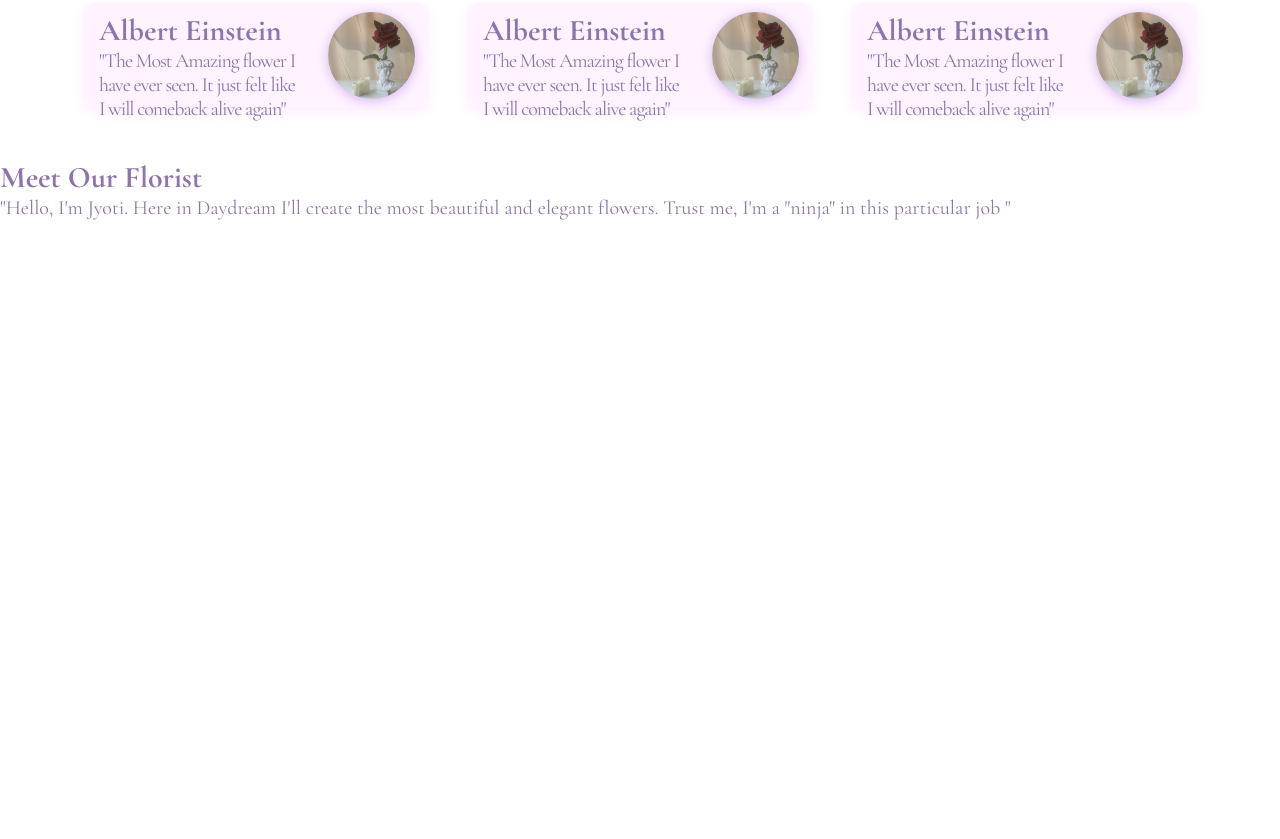
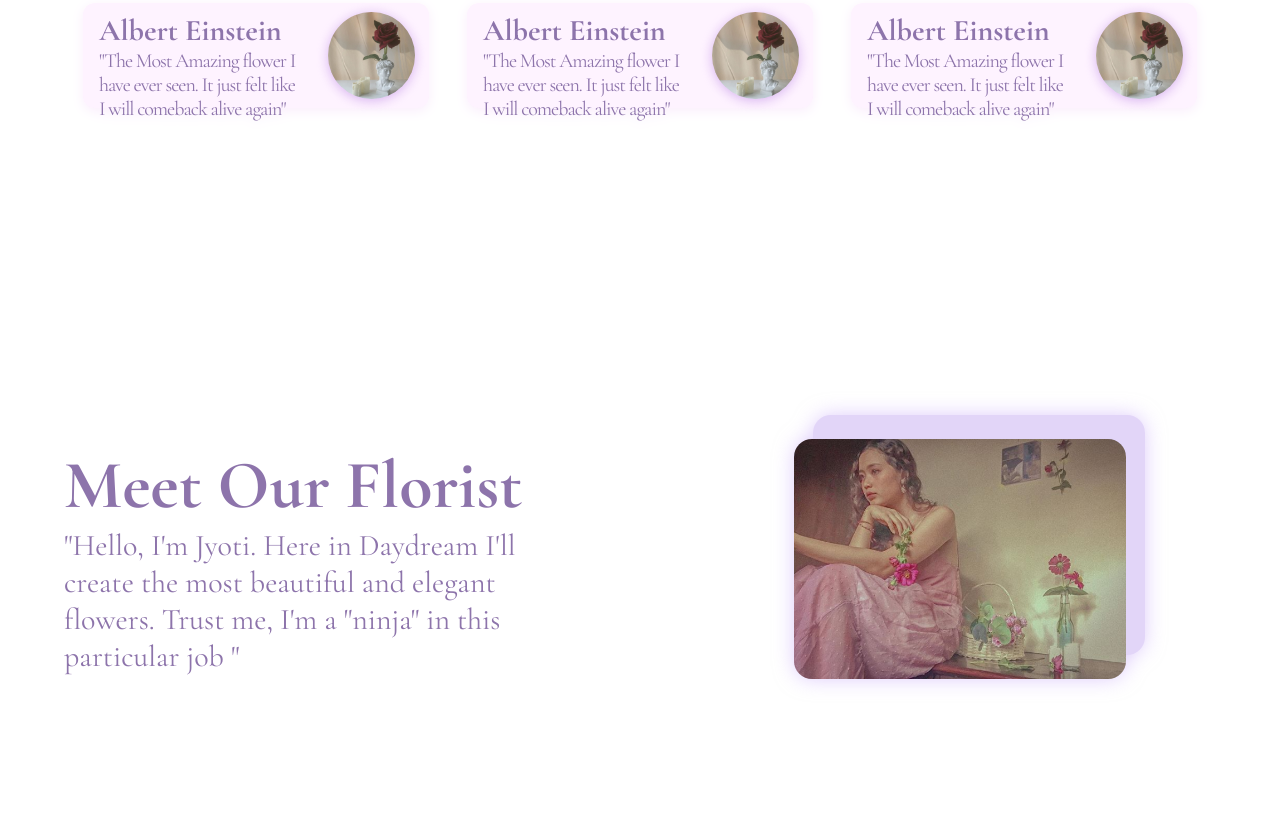
Before and after one commit to moriishika/daydream, a plain HTML site: page views/index.html in a window 1280 px wide. Shown: the part 2361-3200 px from the top of the page. Drawn offline with nearby package versions, Linux system fonts and the light colour scheme.

Commit message:
florist section has styled

```diff
--- a/assets/css/Home/home.css
+++ b/assets/css/Home/home.css
@@ -43,7 +43,7 @@
 .daydream-reasons h1{
     font-size: 4.3rem;
     text-align: center;
-    margin-bottom: 10%;
+    margin-bottom: 7%;
 }
 
 .reason{
@@ -179,3 +179,23 @@
     border-radius: 100%;
     filter: drop-shadow(0px 2px 6px #af71df7c);
 }
+
+.florist-text, .florist-img{
+    width: 50%;
+    box-sizing: border-box;
+    padding: 5%;
+}
+
+.florist-text h2{
+    font-size: 3.4rem;
+}
+
+.florist-text p {
+    font-size: 1.5rem;
+}
+
+.florist-img img{
+    width: 65%;
+    border-radius: 18px;
+    filter: drop-shadow(1.5vw -1.8vw 0 #E2D5F8) drop-shadow(0 0 10px #bd9bf781);
+}
--- a/views/index.html
+++ b/views/index.html
@@ -112,15 +112,15 @@
       </article>
 
 
-      <article>
-          <section class="florist-text">
+      <article class="flex">
+          <section class="florist-text flex column center-justify">
             <h2>Meet Our Florist</h2>
             <p>"Hello, I'm Jyoti. Here in Daydream I'll create the most
               beautiful and elegant flowers. Trust me, I'm a "ninja" in
               this particular job "</p>
           </section>
-          <section class="florist-img">
-            <img src="" alt="">
+          <section class="florist-img flex column center-justify center-align">
+            <img src="../assets/images/kajo.png" alt="">
           </section>
       </article>
 
```
Also changed, not shown: assets/images/kajo.png (renamed from assets/images/13.png).
